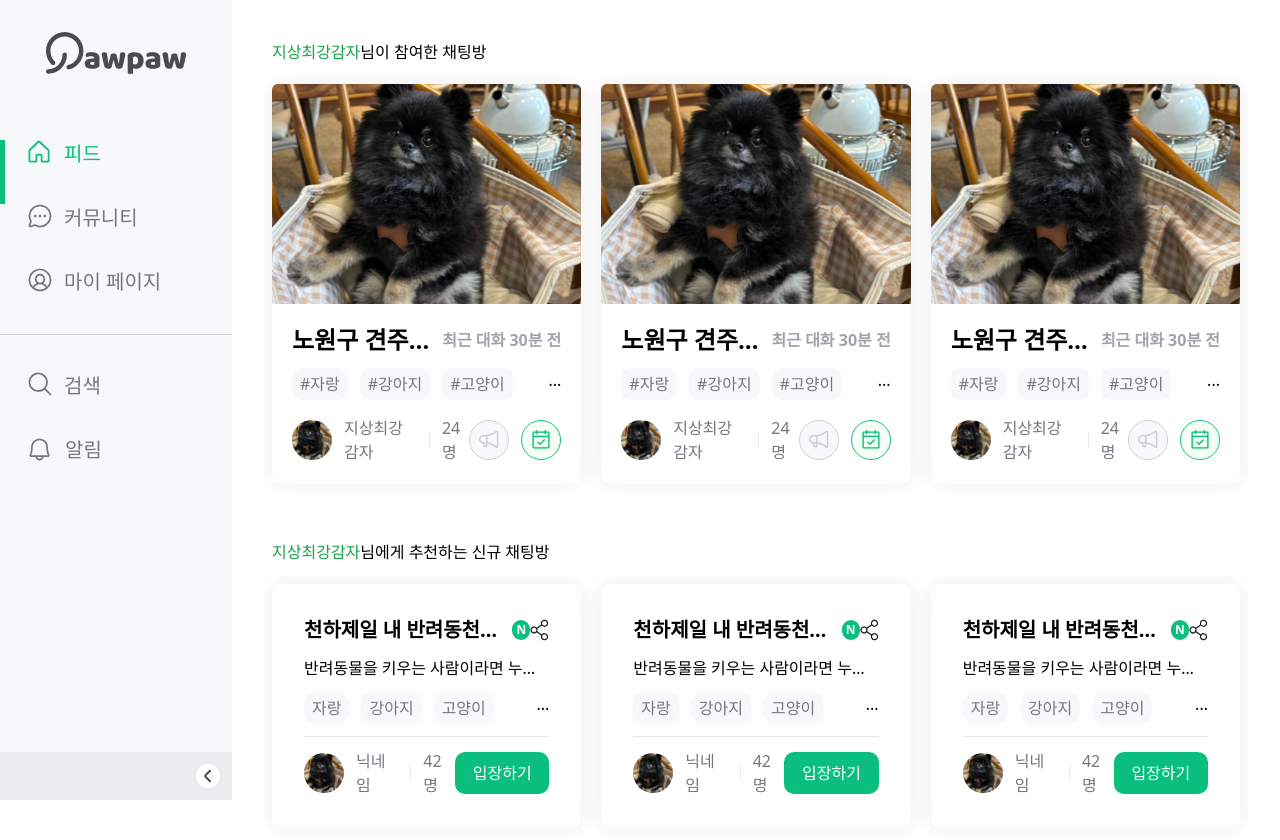
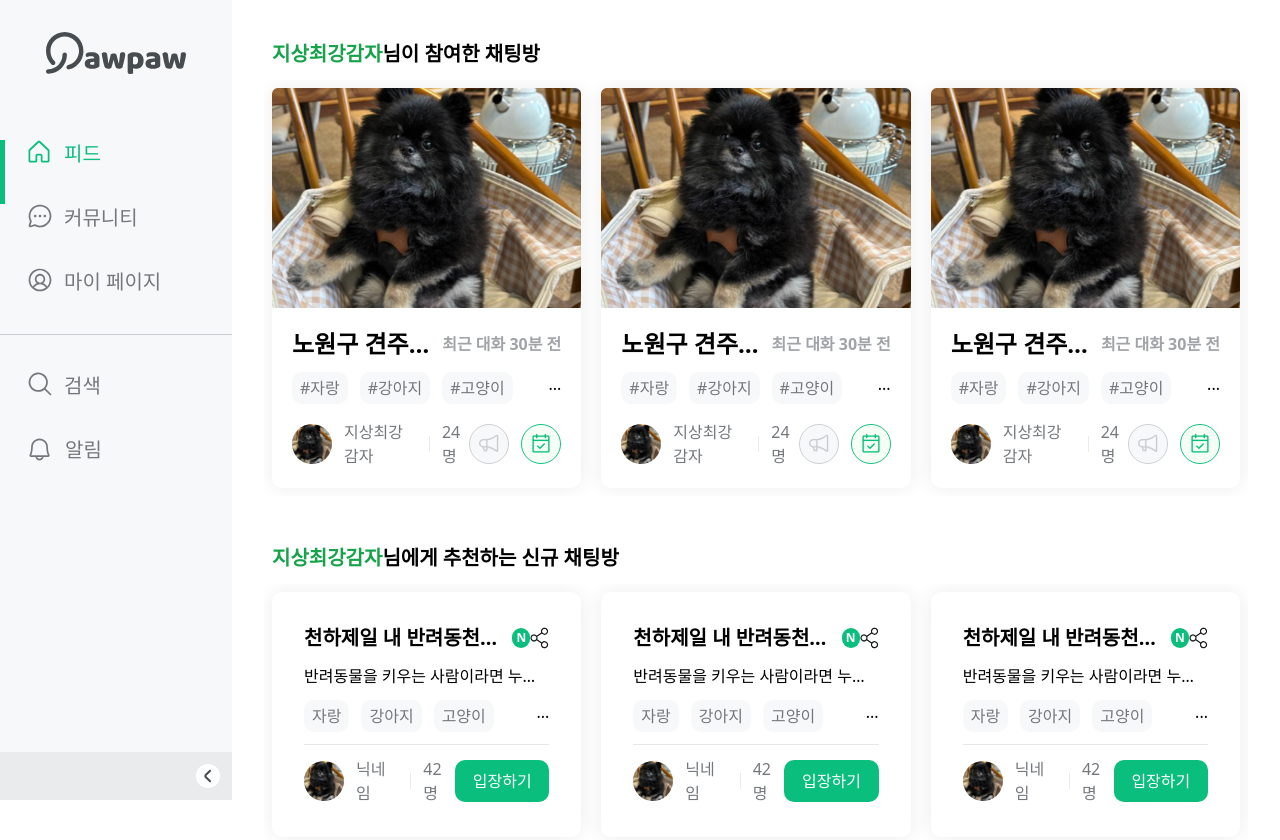
Before and after one commit to shseok/pawpaw-client, a Next.js app: page /comunity in a window 1280 px wide. Shown: the top 840 px of the page. Built offline with nearby package versions, Linux system fonts and the light colour scheme.

Commit message:
:Design: 캐러셀 제목 폰트 수정 #20

```diff
--- a/components/pages/comunity/EnteredChatList.tsx
+++ b/components/pages/comunity/EnteredChatList.tsx
@@ -9,7 +9,7 @@ import Carousel from './Carousel';
 export default function EnteredChatList() {
   return (
     <FlexBox direction="column" className="gap-1">
-      <h1 className="flex w-full p-2">
+      <h1 className="flex w-full p-2 text-xl font-bold">
         <p className="text-green-600">지상최강감자</p>
         <p>님이 참여한 채팅방</p>
       </h1>
--- a/components/pages/comunity/RecommendChatList.tsx
+++ b/components/pages/comunity/RecommendChatList.tsx
@@ -8,7 +8,7 @@ import Carousel from './Carousel';
 export default function RecommendChatList() {
   return (
     <FlexBox direction="column" className="gap-1">
-      <h1 className="flex w-full p-2">
+      <h1 className="flex w-full p-2 text-xl font-bold">
         <p className="text-green-600">지상최강감자</p>
         <p>님에게 추천하는 신규 채팅방</p>
       </h1>
```
